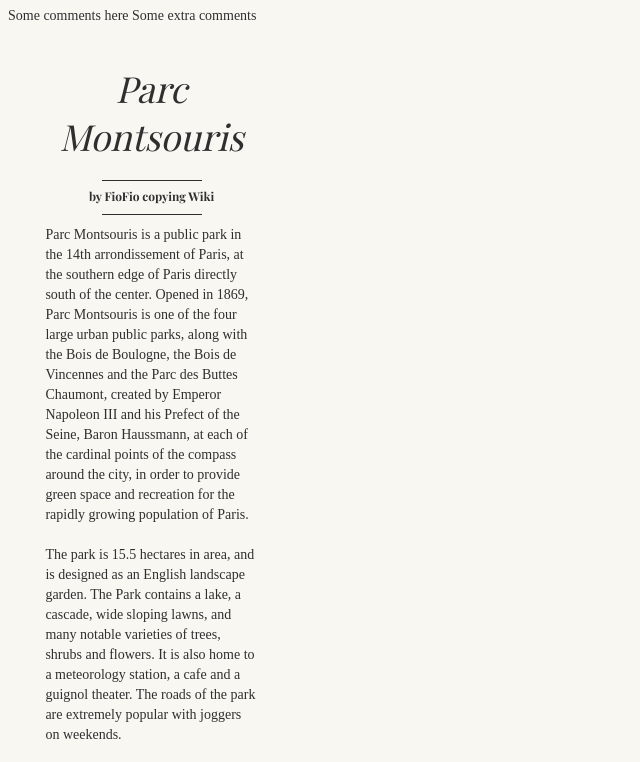
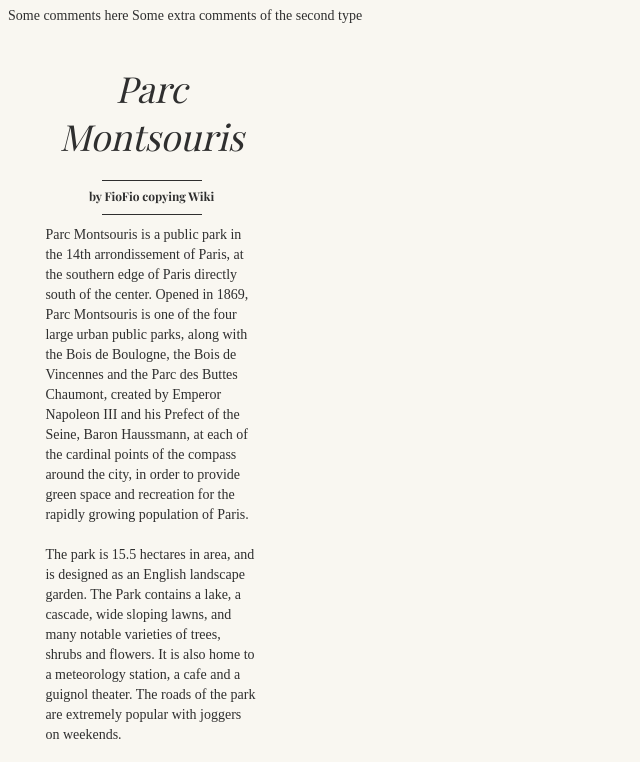
Before and after one commit to fiorellalan/gitclass, a plain HTML site: page index.html in a window 1280 px wide. Shown: the top 762 px of the page, without its empty margins (0-640 px from the left). Drawn offline with nearby package versions, Linux system fonts and the light colour scheme; a web font is replaced by a local one.

Commit message:
second type comments

```diff
--- a/index.html
+++ b/index.html
@@ -15,7 +15,7 @@
 
 
     Some comments here
-    Some extra comments
+    Some extra comments of the second type
     </br>
 <div class="content">
   <div class="columns">
```
